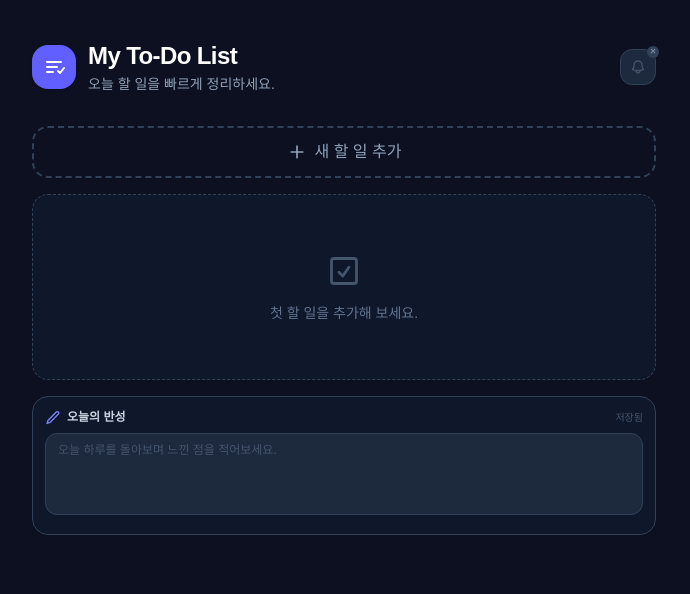
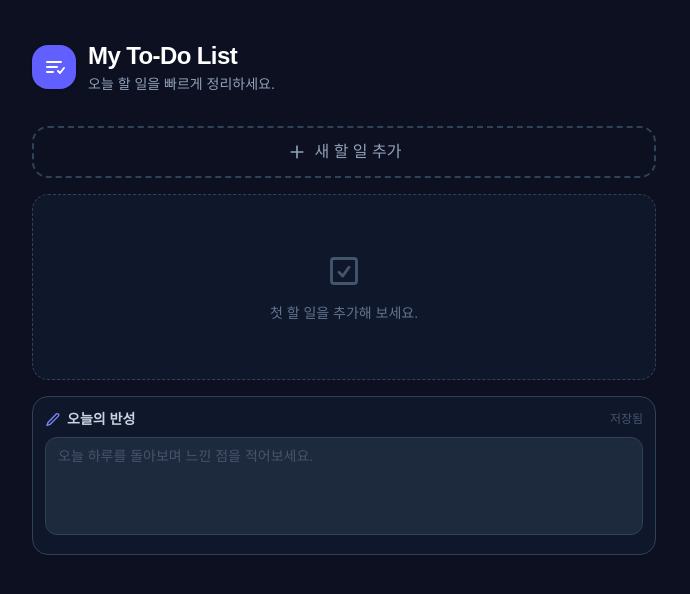
Before and after one commit to jointuplt2-wq/To-Do-List, a Next.js app: page / in a window 1280 px wide. Shown: the top 594 px of the page, without its empty margins (296-986 px from the left). Built offline with nearby package versions, Linux system fonts and the light colour scheme.

Commit message:
feat: 벨(알림) 버튼 제거 및 반성 섹션 글자 크기 확대

```diff
--- a/app/layout.tsx
+++ b/app/layout.tsx
@@ -1,7 +1,6 @@
 import type { Metadata, Viewport } from "next";
 import { Geist, Geist_Mono } from "next/font/google";
 import "./globals.css";
-import ServiceWorkerRegistration from "@/components/ServiceWorkerRegistration";
 
 const geistSans = Geist({
   variable: "--font-geist-sans",
@@ -40,7 +39,6 @@ export default function RootLayout({
       className={`${geistSans.variable} ${geistMono.variable} h-full antialiased`}
     >
       <body className="min-h-full flex flex-col">
-        <ServiceWorkerRegistration />
         {children}
       </body>
     </html>
--- a/app/page.tsx
+++ b/app/page.tsx
@@ -1,6 +1,5 @@
 'use client'
 import { useTodos } from '@/hooks/useTodos'
-import { useNotifications } from '@/hooks/useNotifications'
 import TodoForm from '@/components/TodoForm'
 import TodoItem from '@/components/TodoItem'
 import TodoFilter from '@/components/TodoFilter'
@@ -8,18 +7,8 @@ import ReflectionSection from '@/components/ReflectionSection'
 
 export default function Home() {
   const { todos, allTodos, addTodo, toggleTodo, deleteTodo, loaded, filter, setFilter, categories } = useTodos()
-  const { permission, requestPermission } = useNotifications(allTodos, loaded)
 
   const activeCount = allTodos.filter(t => !t.completed).length
-
-  const handleBell = async () => {
-    if (permission === 'granted') return
-    if (permission === 'denied') {
-      alert('브라우저에서 알림이 차단되어 있습니다.\nChrome 주소창 왼쪽 자물쇠 아이콘 → 알림 → 허용으로 변경해 주세요.')
-      return
-    }
-    await requestPermission()
-  }
 
   return (
     <main className="min-h-dvh" style={{ background: 'var(--background)' }}>
@@ -35,27 +24,6 @@ export default function Home() {
             <h1 className="truncate text-xl font-bold tracking-tight text-white sm:text-2xl">My To-Do List</h1>
             <p className="mt-0.5 text-sm text-slate-400">오늘 할 일을 빠르게 정리하세요.</p>
           </div>
-          <button
-            onClick={handleBell}
-            title={permission === 'granted' ? '알림 켜짐' : permission === 'denied' ? '알림 차단됨 (클릭하여 해제 방법 보기)' : '알림 켜기'}
-            className={`relative flex h-9 w-9 shrink-0 items-center justify-center rounded-xl border transition-colors ${
-              permission === 'granted'
-                ? 'border-indigo-500 bg-indigo-600 text-white'
-                : permission === 'denied'
-                ? 'border-slate-700 bg-slate-800 text-slate-600'
-                : 'border-slate-700 bg-slate-800 text-slate-400 hover:border-indigo-500 hover:text-indigo-400'
-            }`}
-          >
-            <svg className="h-4 w-4" fill="none" viewBox="0 0 24 24" stroke="currentColor" strokeWidth={2}>
-              <path strokeLinecap="round" strokeLinejoin="round" d="M14.857 17.082a23.848 23.848 0 0 0 5.454-1.31A8.967 8.967 0 0 1 18 9.75V9A6 6 0 0 0 6 9v.75a8.967 8.967 0 0 1-2.312 6.022c1.733.64 3.56 1.085 5.455 1.31m5.714 0a24.255 24.255 0 0 1-5.714 0m5.714 0a3 3 0 1 1-5.714 0" />
-            </svg>
-            {permission === 'granted' && (
-              <span className="absolute -right-1 -top-1 h-2 w-2 rounded-full bg-indigo-400" />
-            )}
-            {permission === 'denied' && (
-              <span className="absolute -right-1 -top-1 flex h-3 w-3 items-center justify-center rounded-full bg-slate-700 text-[8px] text-slate-400">✕</span>
-            )}
-          </button>
         </header>
 
         <div className="flex-1 space-y-4">
--- a/components/ReflectionSection.tsx
+++ b/components/ReflectionSection.tsx
@@ -30,9 +30,9 @@ export default function ReflectionSection() {
           <svg className="h-4 w-4 text-indigo-400" fill="none" viewBox="0 0 24 24" stroke="currentColor" strokeWidth={2}>
             <path strokeLinecap="round" strokeLinejoin="round" d="M16.862 4.487a2.25 2.25 0 0 1 3.182 3.182L7.5 20.213l-4.5 1.5 1.5-4.5L16.862 4.487Z" />
           </svg>
-          <h2 className="text-xs font-semibold text-slate-300">오늘의 반성</h2>
+          <h2 className="text-sm font-semibold text-slate-300">오늘의 반성</h2>
         </div>
-        <span className={`text-[10px] transition-colors ${saved ? 'text-slate-600' : 'text-indigo-400'}`}>
+        <span className={`text-xs transition-colors ${saved ? 'text-slate-600' : 'text-indigo-400'}`}>
           {saved ? '저장됨' : '저장 중...'}
         </span>
       </div>
@@ -41,7 +41,7 @@ export default function ReflectionSection() {
         onChange={e => handleChange(e.target.value)}
         placeholder="오늘 하루를 돌아보며 느낀 점을 적어보세요."
         rows={4}
-        className="w-full resize-none rounded-xl border border-slate-700 bg-slate-800 px-3 py-2 text-xs text-slate-300 outline-none transition-colors placeholder:text-slate-600 focus:border-indigo-500"
+        className="w-full resize-none rounded-xl border border-slate-700 bg-slate-800 px-3 py-2 text-sm text-slate-300 outline-none transition-colors placeholder:text-slate-600 focus:border-indigo-500"
       />
     </section>
   )
--- a/components/ServiceWorkerRegistration.tsx
+++ /dev/null
@@ -1,11 +0,0 @@
-'use client'
-import { useEffect } from 'react'
-
-export default function ServiceWorkerRegistration() {
-  useEffect(() => {
-    if ('serviceWorker' in navigator) {
-      navigator.serviceWorker.register('/sw.js').catch(() => {})
-    }
-  }, [])
-  return null
-}
--- a/hooks/useNotifications.ts
+++ /dev/null
@@ -1,55 +0,0 @@
-'use client'
-import { useState, useEffect, useCallback } from 'react'
-import type { Todo } from '@/types/todo'
-
-const NOTIFIED_KEY = 'todo-notified-date'
-
-export function useNotifications(todos: Todo[], loaded: boolean) {
-  const [permission, setPermission] = useState<NotificationPermission>('default')
-
-  useEffect(() => {
-    if (typeof Notification !== 'undefined') {
-      setPermission(Notification.permission)
-    }
-  }, [])
-
-  const requestPermission = useCallback(async () => {
-    if (typeof Notification === 'undefined') return 'denied' as NotificationPermission
-    const result = await Notification.requestPermission()
-    setPermission(result)
-    return result
-  }, [])
-
-  useEffect(() => {
-    if (!loaded || permission !== 'granted' || todos.length === 0) return
-
-    const today = new Date().toISOString().slice(0, 10)
-    const lastNotified = localStorage.getItem(NOTIFIED_KEY)
-    if (lastNotified === today) return
-
-    const tomorrow = new Date(Date.now() + 86_400_000).toISOString().slice(0, 10)
-    const active = todos.filter(t => !t.completed)
-
-    const todayItems = active.filter(t => t.deadline === today)
-    const tomorrowItems = active.filter(t => t.deadline === tomorrow)
-
-    if (todayItems.length > 0) {
-      new Notification(`오늘 마감 할 일 ${todayItems.length}개`, {
-        body: todayItems.map(t => `• ${t.title}`).join('\n'),
-        icon: '/icon-192.png',
-      })
-    }
-    if (tomorrowItems.length > 0) {
-      new Notification(`내일 마감 할 일 ${tomorrowItems.length}개`, {
-        body: tomorrowItems.map(t => `• ${t.title}`).join('\n'),
-        icon: '/icon-192.png',
-      })
-    }
-
-    if (todayItems.length > 0 || tomorrowItems.length > 0) {
-      localStorage.setItem(NOTIFIED_KEY, today)
-    }
-  }, [loaded, permission, todos])
-
-  return { permission, requestPermission }
-}
```
